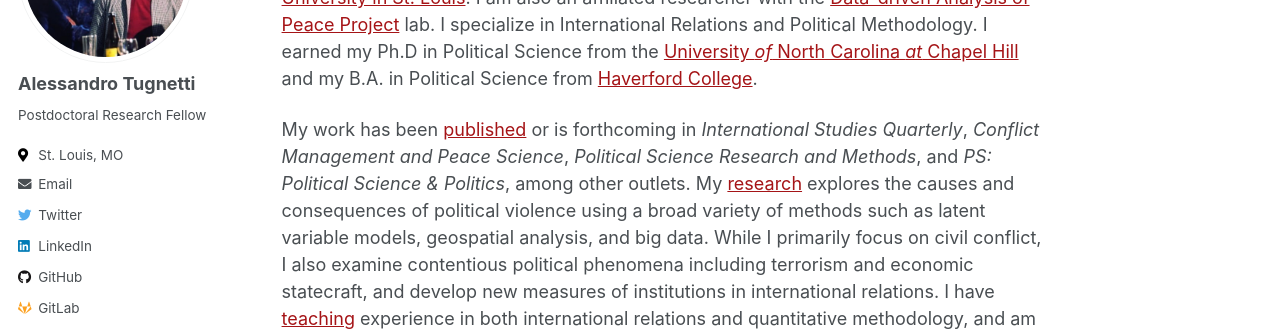
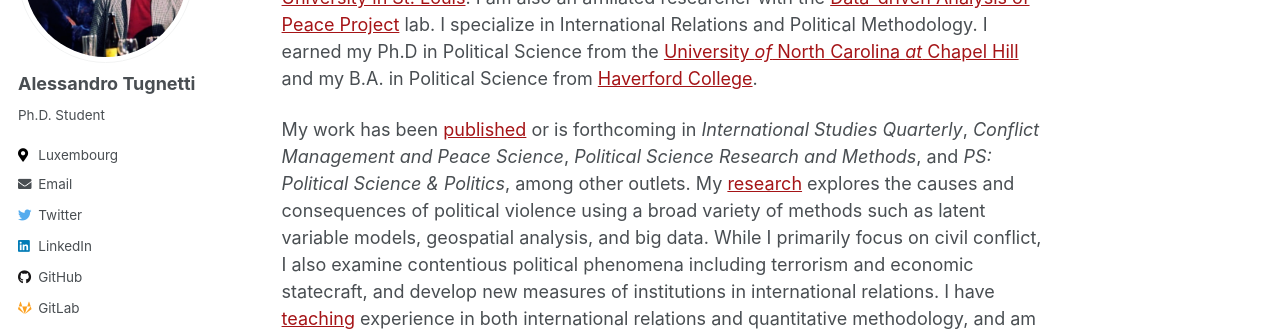
Before and after one commit to AlessandroTugnetti/alessandrotugnetti.github.io, a Jekyll site: the page built from _pages/about.md, in a window 1280 px wide. Shown: the part 230-561 px from the top of the page. Built offline with Jekyll 4.4.1, drawn with Linux system fonts in a browser that asks for light colours; some web fonts are replaced.

Commit message:
minors 2

```diff
--- a/Gemfile
+++ b/Gemfile
@@ -28,3 +28,4 @@
   gem "eventmachine"
   gem 'thin'
 end
+gem "webrick", "~> 1.7"
--- a/_config.yml
+++ b/_config.yml
@@ -77,15 +77,15 @@
   google:
     tracking_id          :
   goatcounter:
-    code		 : alessandrotugnetti
+    code		 :
 
 
 # Site Author
 author:
   name             : "Alessandro Tugnetti"
-  avatar           : "profile.jpeg"
-  bio              : "Postdoctoral Research Fellow"
-  location         : "St. Louis, MO"
+  avatar           : "profile.png"
+  bio              : "Ph.D. Student"
+  location         : "Luxembourg"
   employer         :
   pubmed           :
   orcid            : "http://orcid.org/0000-0001-9259-3883"
```
Also changed, not shown: Gemfile.lock, images/profile.jpeg (deleted), images/profile.png (added).
